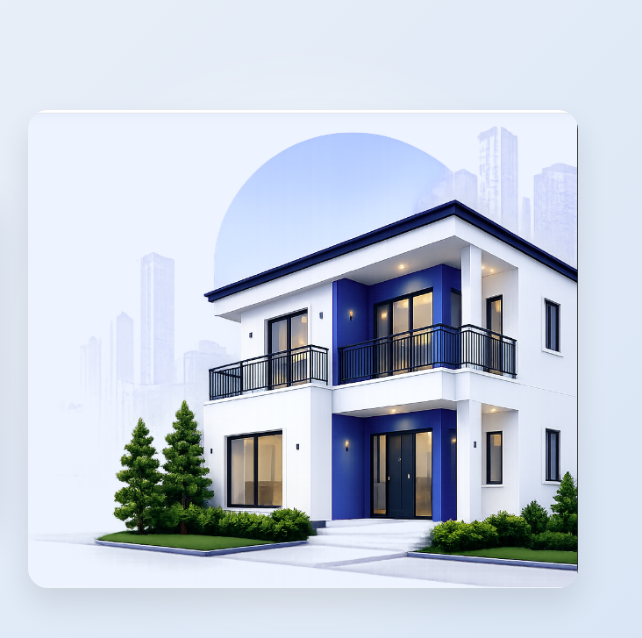
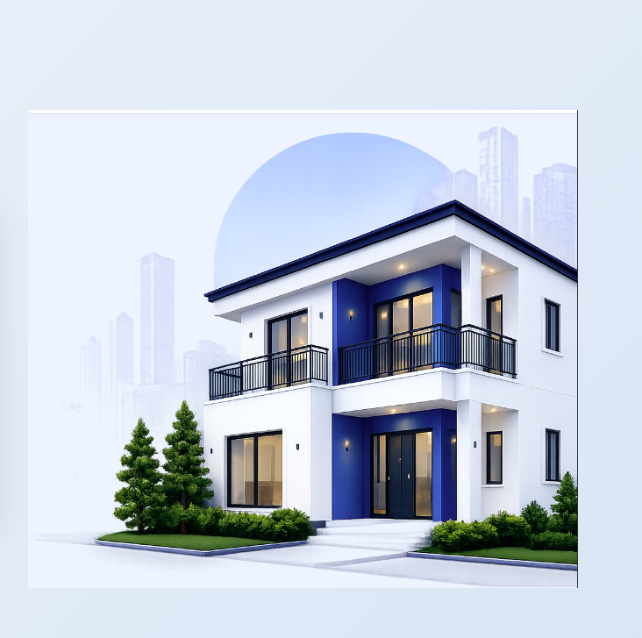
Before and after one commit to Giar2002/reoda-xbanner-video, a plain HTML site: page index.html in a window 1280 px wide. Shown: the part 89-727 px from the top of the page, 638-1280 px from the left. Drawn offline with Linux system fonts and the light colour scheme.

Commit message:
Remove box shadow and border radius from house image

```diff
--- a/index.html
+++ b/index.html
@@ -154,24 +154,7 @@
         .illustration-section img {
             max-width: 100%;
             height: auto;
-            border-radius: 20px;
             object-fit: cover;
-            /* Optional: Add a subtle shadow if the image is transparent, else it just sits nicely */
-            box-shadow: 0 15px 30px rgba(0,0,0,0.1);
-        }
-
-        /* Decorative circle behind the image (matches the original design's aesthetic) */
-        .bg-circle {
-            position: absolute;
-            width: 500px;
-            height: 500px;
-            background: rgba(255,255,255,0.4);
-            border-radius: 50%;
-            z-index: -1;
-            top: 50%;
-            left: 50%;
-            transform: translate(-50%, -50%);
-            filter: blur(40px);
         }
 
         /* Animations */
@@ -261,7 +244,6 @@
 
             <!-- SECTION 2: Illustration Image -->
             <div class="illustration-section">
-                <div class="bg-circle"></div>
                 <img src="assets/house.png" alt="Rumah Reoda" />
             </div>
 
```
